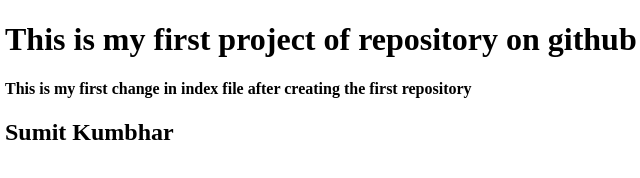
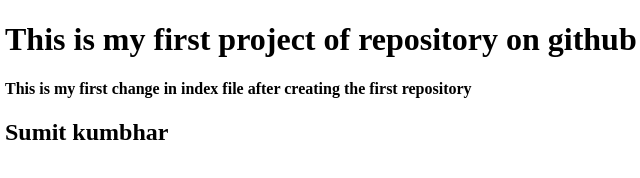
Before and after one commit to Sumitkumbhar15/firstrepo, a plain HTML site: page index.html in a window 1280 px wide. Shown: the full height of the page, 3-643 px from the left. Drawn offline with Linux system fonts and the light colour scheme.

Commit message:
name added

```diff
--- a/index.html
+++ b/index.html
@@ -10,6 +10,6 @@
 
     <h4> This is my first change in index file after creating the first repository </h4>
 
-    <h2> Sumit Kumbhar </h2>
+    <h2> Sumit kumbhar </h2>
 </body>
 </html>
```
Also changed, not shown: assignment8.png (deleted).
